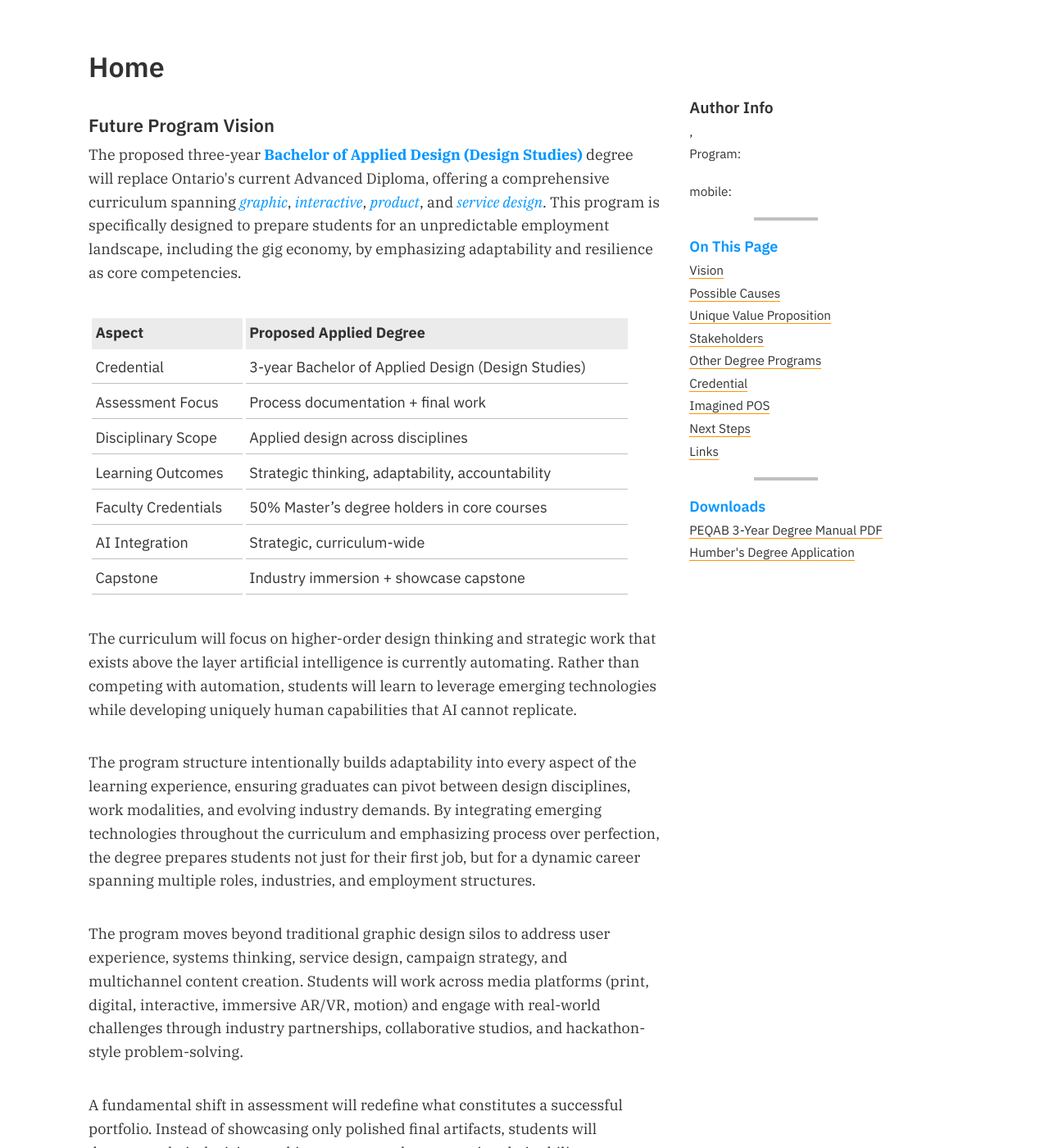
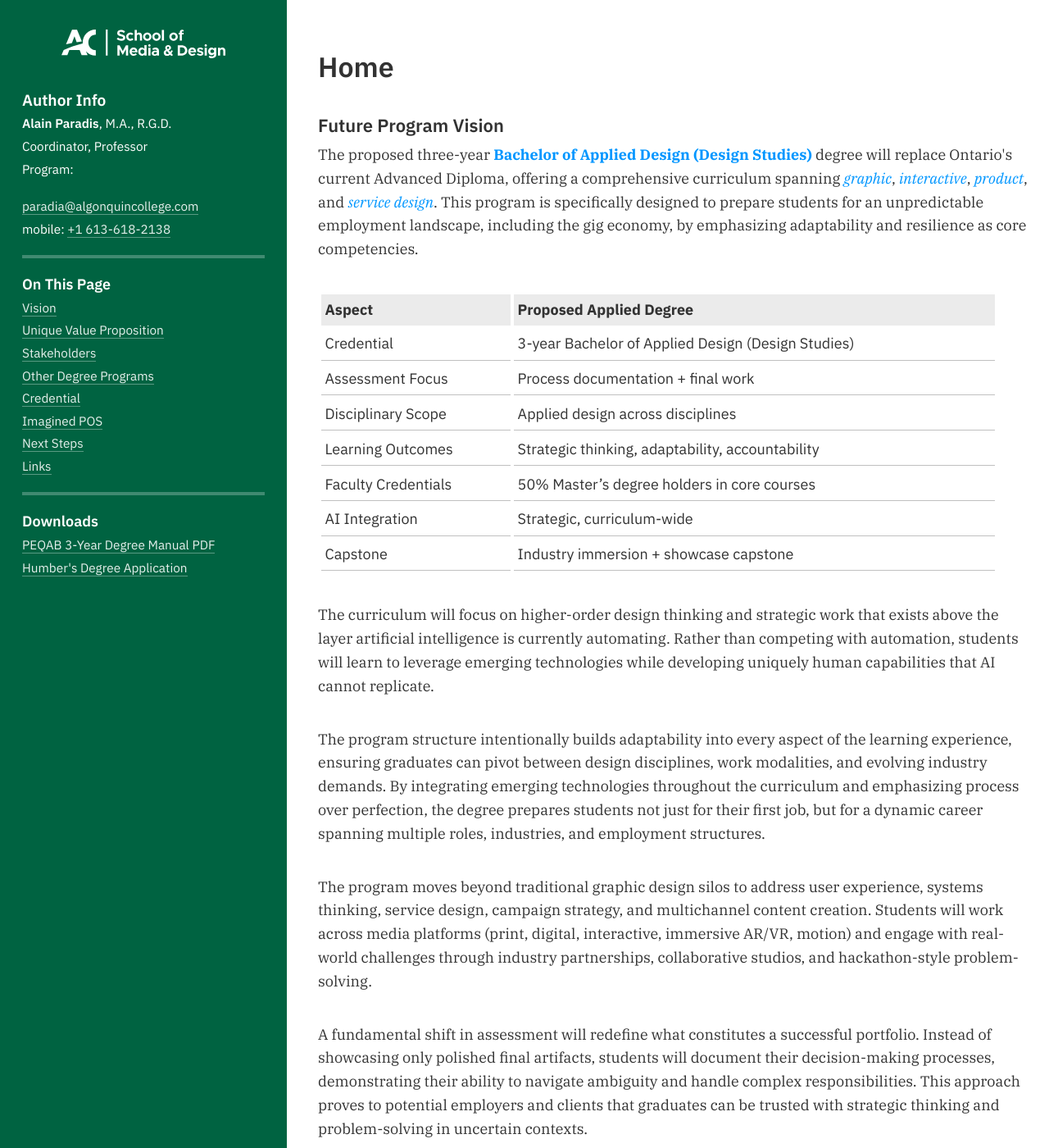
Before and after one commit to AlainParadis/program-transformation, a Jekyll site: the page built from index.md, in a window 1280 px wide and 1400 px high. Shown: the whole window at 82% size. Built offline with Jekyll 4.4.1, drawn with Linux system fonts in a browser that asks for light colours.

Commit message:
Add responsive sidebar with hamburger toggle
Introduce an off-canvas, accessible sidebar and hamburger menu for mobile. Adds hamburger and logo SVG assets, a hamburger button and small JS toggle in the default layout, and updates the aside include to show the white logo, adjust site.data references (flattened keys), and remove the "Possible Causes" link. Extensive CSS changes implement the off-canvas sidebar, styles for the hamburger, responsive media query to show a permanent sidebar on wide screens, and layout grid adjustments.

```diff
--- a/_includes/aside.html
+++ b/_includes/aside.html
@@ -1,12 +1,13 @@
+<img src="{{ site.baseurl }}/images/logo-ac-white.svg" alt="Algonquin College" class="aside-logo">
 <h3>
 	Author Info
 </h3>
 <ul>
-	<li><strong>{{ site.data.sitewide.identification.my-name }}</strong>, {{ site.data.sitewide.identification.credentials }}</li>
-	<li>{{ site.data.sitewide.identification.my-job-title }}</li>
-	<li>Program: <strong>{{ site.data.sitewide.identification.program-name }}</strong></li>
-	<li class="aside-spacer"><a href="mailto:paradia@algonquincollege.com">{{ site.data.sitewide.identification.email }}</a> </li>
-	<li>mobile: <a itemprop="telephone" href="tel:{{ site.data.sitewide.identification.mobile }}">{{ site.data.sitewide.identification.mobile }}</a></li>
+	<li><strong>{{ site.data.sitewide.my-name }}</strong>, {{ site.data.sitewide.credentials }}</li>
+	<li>{{ site.data.sitewide.my-job-title }}</li>
+	<li>Program: <strong>{{ site.data.sitewide.program-name }}</strong></li>
+	<li class="aside-spacer"><a href="mailto:paradia@algonquincollege.com">{{ site.data.sitewide.email }}</a> </li>
+	<li>mobile: <a itemprop="telephone" href="tel:{{ site.data.sitewide.mobile }}">{{ site.data.sitewide.mobile }}</a></li>
 </ul>
 <hr>
 <h5>
@@ -14,7 +15,6 @@
 </h5>
 <ul>
 	<li><a href="#vision">Vision</a></li>
-	<li><a href="#causes">Possible Causes</a></li>
 	<li><a href="#uvp">Unique Value Proposition</a></li>
 	<li><a href="#stakeholders">Stakeholders</a></li>
 	<li><a href="#otherdegreeprograms">Other Degree Programs</a></li>
--- a/_layouts/default.html
+++ b/_layouts/default.html
@@ -5,6 +5,9 @@
 <ul class="skip-link">
 	<li><a href="#main-content" class="skip-link">Skip to main content</a> </li>
 </ul>
+<button class="hamburger" aria-label="Open navigation panel" aria-expanded="false" aria-controls="sidebar">
+	<img src="{{ site.baseurl }}/images/hamburger.svg" alt="">
+</button>
 <div id="container">
 <!-- 	{% include nav.html %}  -->
 	<header>
@@ -22,10 +25,8 @@
 
 		{{ content }}
 	</main>
-	<aside>
-	<div class="fixed">
+	<aside id="sidebar" aria-label="Site navigation">
 		{% include aside.html %}
-		</div>
 	</aside>
 </div>
 <div class="footer-wrapper">
--- a/css/styles.css
+++ b/css/styles.css
@@ -13,6 +13,7 @@
 	--serif: "IBM Plex Serif", serif;
 	--sans: "IBM Plex Sans", sans-serif;
 	--mono: "IBM Plex Mono", monospace;
+	--ac-green: #006341;
 }
 
 /* Reset and box sizing */
@@ -84,8 +85,90 @@ nav
 
 aside
 {
-	grid-area: aside;
-	display: none;
+	position: fixed;
+	left: 0;
+	top: 0;
+	width: 350px;
+	height: 100vh;
+	overflow-y: auto;
+	background-color: var(--ac-green);
+	z-index: 100;
+	padding: 2rem 1.5rem;
+	font-family: var(--sans);
+	font-size: 0.85rem;
+	font-style: normal;
+	transform: translateX(-100%);
+	transition: transform 0.3s ease;
+}
+
+aside.open
+{
+	transform: translateX(0);
+}
+
+aside,
+aside h3,
+aside h5
+{
+	color: #ffffff;
+}
+
+aside a,
+aside a:link,
+aside a:visited
+{
+	color: rgba(255, 255, 255, 0.9);
+	border-bottom-color: rgba(255, 255, 255, 0.35);
+}
+
+aside a:hover
+{
+	color: #ffffff;
+	border-bottom-color: rgba(255, 255, 255, 0.75);
+}
+
+aside strong { color: #ffffff; }
+
+aside hr
+{
+	border-color: rgba(255, 255, 255, 0.25);
+	max-width: 100%;
+}
+
+.hamburger
+{
+	position: fixed;
+	top: 1rem;
+	right: 1rem;
+	z-index: 200;
+	background: none;
+	border: none;
+	cursor: pointer;
+	padding: 0;
+	display: flex;
+	justify-content: center;
+	align-items: center;
+}
+
+.hamburger svg
+{
+	display: block;
+	width: 100%;
+	height: auto;
+}
+
+.hamburger:focus
+{
+	outline: 2px solid var(--blue);
+	outline-offset: 4px;
+}
+
+.aside-logo
+{
+	display: block;
+	width: 100%;
+	max-width: 200px;
+	margin: 0 auto 2rem auto;
 }
 
 main
@@ -531,12 +614,6 @@ blockquote.small
 	border: 0;
 }
 
-aside
-{
-	grid-area: aside;
-	font-family: var(--sans);
-}
-
 main { grid-area: main; }
 
 .footer-wrapper
@@ -601,30 +678,14 @@ td
 	#container
 	{
 		display: grid;
-		grid-template-areas: "header header" "nav nav" "main aside" "footer footer";
-		grid-template-columns: 2fr 1fr;
+		grid-template-areas: "header" "nav" "main";
+		grid-template-columns: 1fr;
 	}
 
 	header { grid-area: header; }
 	main { grid-area: main; }
 
-	aside
-	{
-		grid-area: aside;
-		display: block;
-		font-family: var(--sans);
-		font-size: 0.85rem;
-		font-style: normal;
-		margin: 0 0 0 1rem;
-	}
-
 	main ul { padding-left: 1.0rem; }
-
-	.fixed
-	{
-		position: fixed;
-		top: 80px;
-	}
 
 	footer { grid-area: footer; }
 	aside h3 { margin-top: 2rem; }
@@ -656,6 +717,21 @@ td
 	}
 
 	footer ul.contact { columns: 2 8rem; }
+}
+
+@media only screen and (min-width: 1024px)
+{
+	.hamburger { display: none; }
+
+	aside { transform: translateX(0); }
+
+	#container
+	{
+		margin-left: 370px;
+		margin-right: auto;
+	}
+
+	footer { margin-left: 370px; }
 }
 
 /* Blog / Post Styles */
```
Also changed, not shown: other parts of _layouts/default.html (+9 -0 lines), images/hamburger.svg (added), images/logo-ac-white.svg (added).
